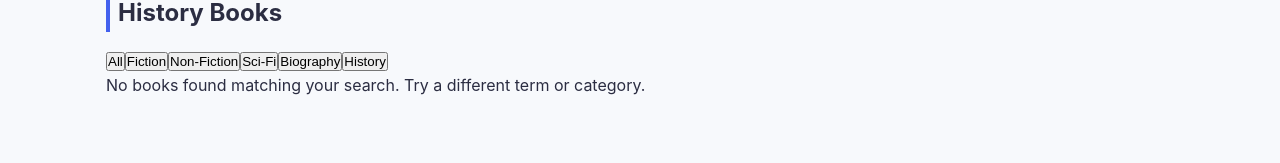
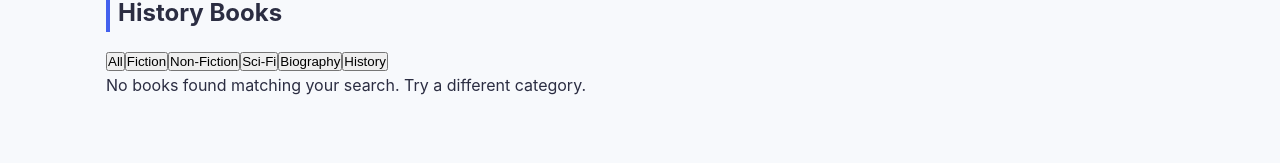
Before and after one commit to AnandTiwary20/Library--System, a React (Vite) app in the folder library-system/: page / in a window 1280 px wide. Both pictures are taken after a click on the button "History". Shown: the part 422-585 px from the top of the page. Built offline with nearby package versions, Linux system fonts and the light colour scheme.

Commit message:
Added routing

```diff
--- a/library-system/src/App.jsx
+++ b/library-system/src/App.jsx
@@ -67,7 +67,7 @@ function App() {
             </div>
           ) : (
             <div className="no-books">
-              <p>No books found matching your search. Try a different term or category.</p>
+              <p>No books found matching your search. Try a different category.</p>
             </div>
           )}
         </div>
@@ -103,6 +103,7 @@ function App() {
           <Route path="/browse" element={<BrowseBooks />} />
           <Route path="/book/:id" element={<BookDetails books={books} />} />
           <Route path="/add-book" element={<AddBookForm />} />
+          <Route path="*" element={<PageNotFound />} />
         </Routes>
 
         <footer className="footer">
```
